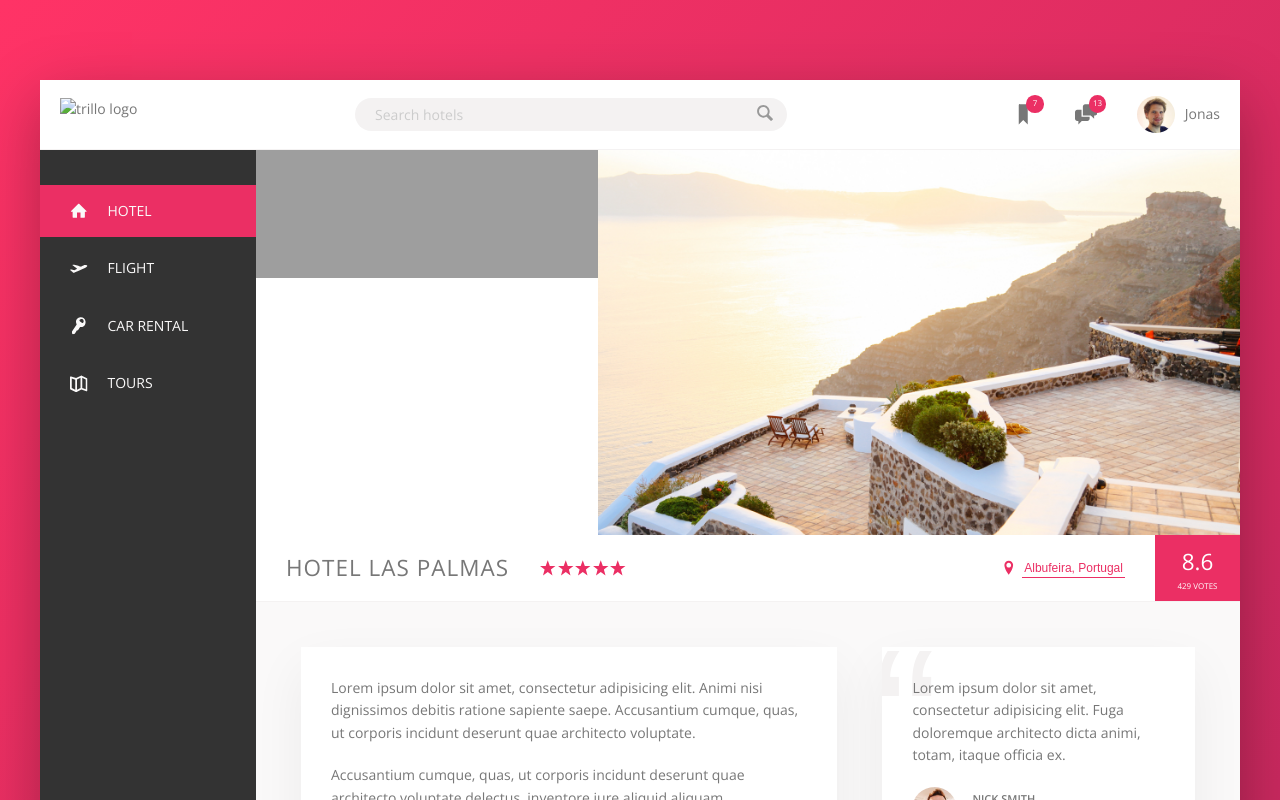
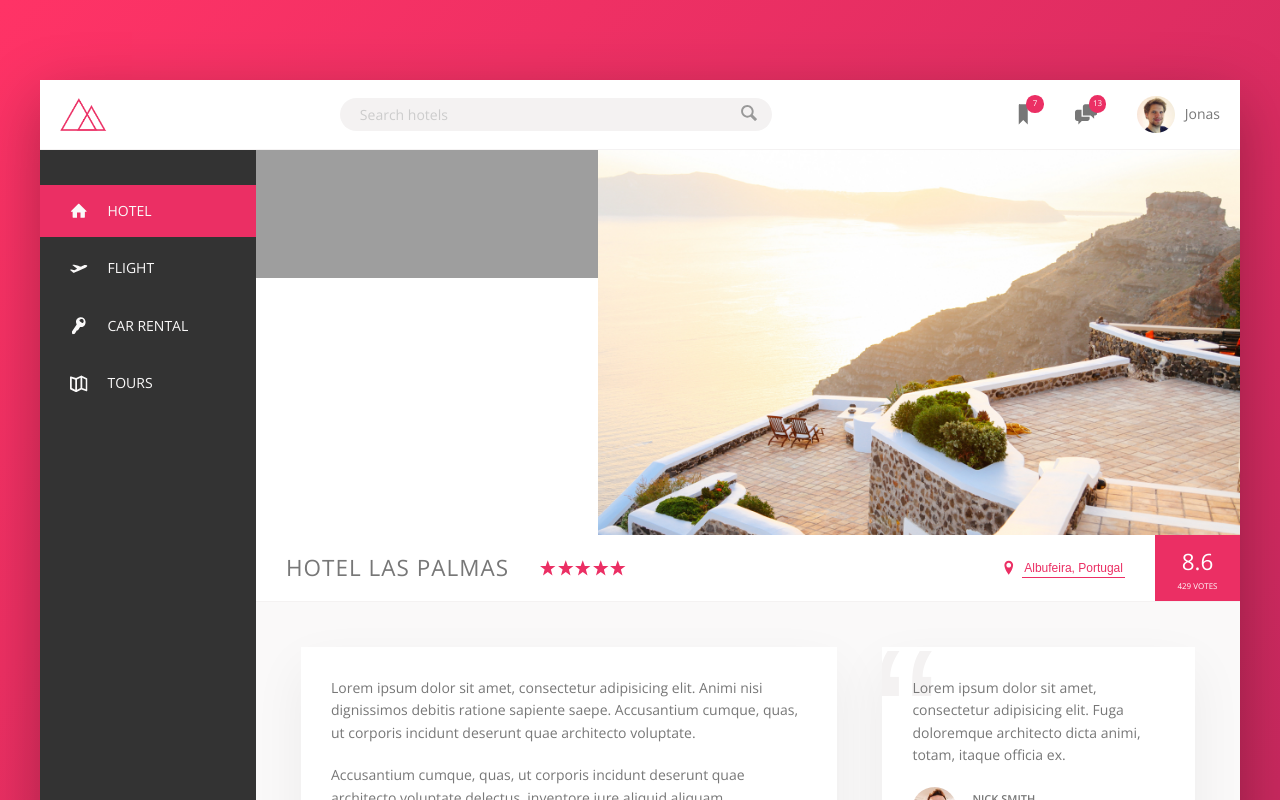
Before and after one commit to Glenio-Lobo/trillo, a website: page index.html in a window 1280 px wide. Shown: the top 800 px of the page. Drawn offline with nearby package versions, Linux system fonts and the light colour scheme; the site is published under a folder, as on GitHub Pages, so addresses that start at the root find nothing.

Commit message:
Fixing logo image

```diff
--- a/index.html
+++ b/index.html
@@ -13,7 +13,7 @@
     <body>
         <div class="container">
             <header class="header">
-                <img src="/img/logo.png" alt="trillo logo" class="logo">
+                <img src="img/logo.png" alt="trillo logo" class="logo">
 
                 <form action="#" class="search">
                     <input type="text" class="search__input" placeholder="Search hotels">
```
